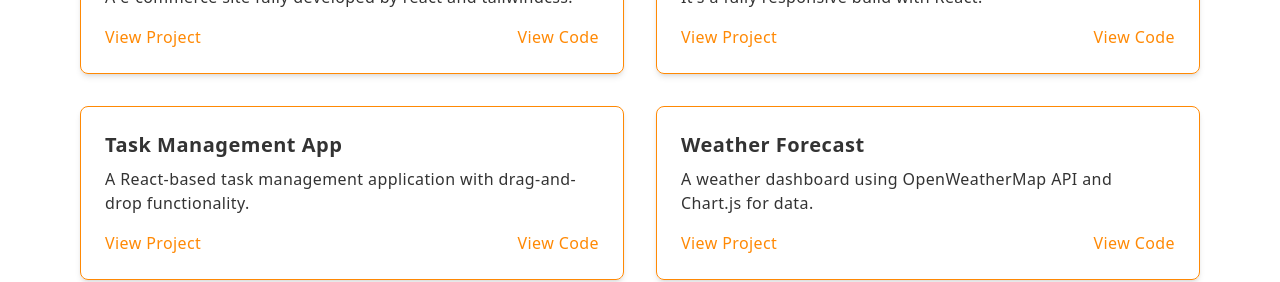
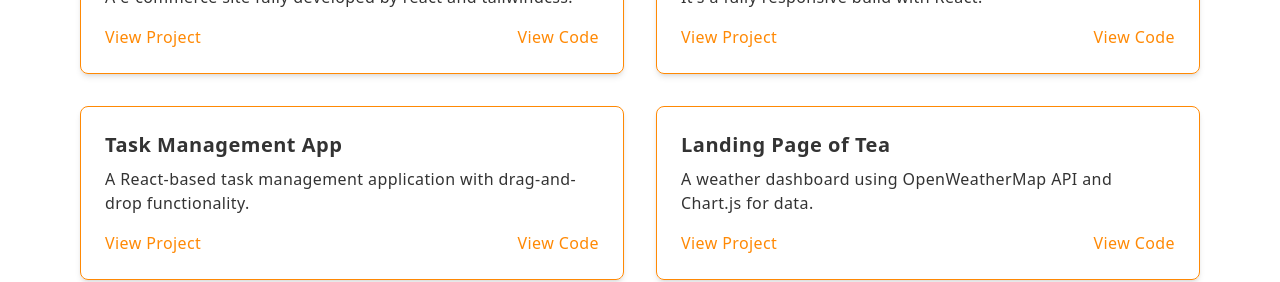
Before and after one commit to rdxnandi/My-Portfolio, a React (Vite) app: page / in a window 1280 px wide. Shown: the part 2360-2642 px from the top of the page. Built offline with nearby package versions, Linux system fonts and the light colour scheme.

Commit message:
minor changes

```diff
--- a/src/pages/Projects.jsx
+++ b/src/pages/Projects.jsx
@@ -92,14 +92,14 @@ function Projects() {
         {/* Weather Forecast */}
         <div className="border border-orange-400 p-6 rounded-lg shadow-md">
           <h1 className="text-xl text-[#333] font-semibold mb-2 tracking-wide">
-            Weather Forecast
+            Landing Page of Tea
           </h1>
           <p className="mb-4 text-[#333] tracking-wide">
             A weather dashboard using OpenWeatherMap API and Chart.js for data.
           </p>
           <div className="flex justify-between">
             <a
-              href="#"
+              href="https://tea-landing-page-opal.vercel.app/"
               className="text-orange-400 hover:underline tracking-wide"
             >
               View Project
```
